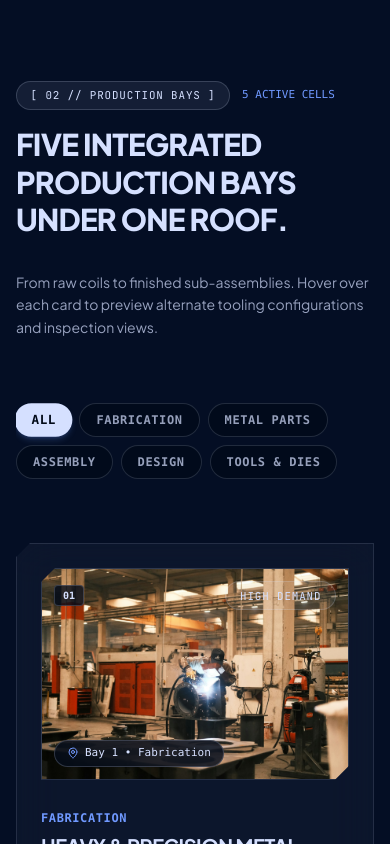
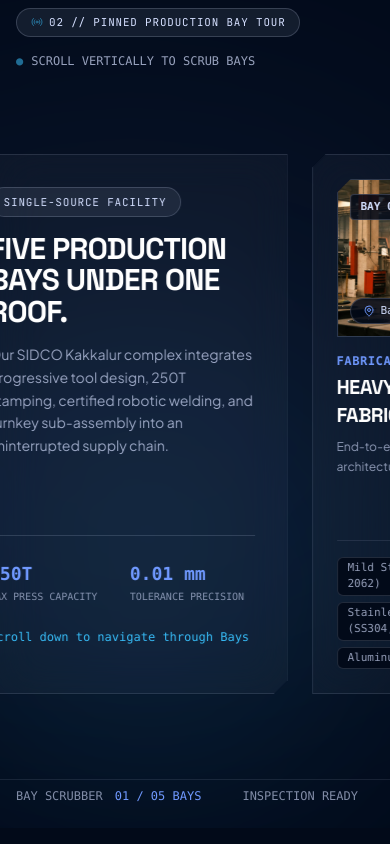
Before and after one commit to success-website/success-website.github.io, a Next.js app: page / in a window 390 px wide. Shown: the part 3760-4604 px from the top of the page. Built offline with nearby package versions, Linux system fonts and the light colour scheme.

Commit message:
Add Hubtown pinned horizontal scroll across 5 bays, pinned kinetic text convergence, and side telemetry rail

```diff
--- a/src/app/globals.css
+++ b/src/app/globals.css
@@ -48,7 +48,6 @@ html.lenis, html.lenis body {
 }
 
 html {
-  scroll-behavior: smooth;
   scroll-padding-top: 100px;
   font-family: var(--font-main);
   color: var(--color-ice);
--- a/src/app/page.tsx
+++ b/src/app/page.tsx
@@ -20,6 +20,7 @@ import FloemaCursor from "@/components/FloemaCursor";
 import FloemaLoader from "@/components/FloemaLoader";
 import SmoothScroll from "@/components/SmoothScroll";
 import KineticScrollText from "@/components/KineticScrollText";
+import SideScrollNav from "@/components/SideScrollNav";
 
 export default function HomePage() {
   const [isSearchOpen, setIsSearchOpen] = useState(false);
@@ -47,6 +48,9 @@ export default function HomePage() {
 
         {/* Hubtown Luminescent Follower Cursor (Mouse devices) */}
         <FloemaCursor />
+
+        {/* Hubtown Fixed Side Scroll Tracker Rail (Single Page Navigation) */}
+        <SideScrollNav />
 
         {/* Floating Capsule Navbar */}
         <Navbar
--- a/src/components/ServicesShowcase.tsx
+++ b/src/components/ServicesShowcase.tsx
@@ -1,8 +1,9 @@
 "use client";
 
-import React, { useState } from "react";
+import React, { useState, useRef } from "react";
 import Image from "next/image";
-import { ArrowUpRight, X, MapPin } from "lucide-react";
+import { motion, useScroll, useTransform } from "framer-motion";
+import { ArrowUpRight, X, MapPin, SlidersHorizontal, ChevronRight, Layers, Radio } from "lucide-react";
 import { SERVICES_DATA, ServiceItem } from "@/data/websiteData";
 
 interface ServicesShowcaseProps {
@@ -10,148 +11,208 @@ interface ServicesShowcaseProps {
 }
 
 export default function ServicesShowcase({ onOpenQuoteWithService }: ServicesShowcaseProps) {
-  const [selectedCategory, setSelectedCategory] = useState<string>("All");
+  const containerRef = useRef<HTMLDivElement>(null);
   const [selectedService, setSelectedService] = useState<ServiceItem | null>(null);
 
-  const categories = ["All", "Fabrication", "Metal Parts", "Assembly", "Design", "Tools & Dies"];
+  const { scrollYProgress } = useScroll({
+    target: containerRef,
+    offset: ["start start", "end end"],
+  });
 
-  const filteredServices = selectedCategory === "All"
-    ? SERVICES_DATA
-    : SERVICES_DATA.filter((s) => s.category.toLowerCase().includes(selectedCategory.toLowerCase()));
+  // Smooth Horizontal Scrubbing Translation across the 5 bays (Hubtown signature)
+  const x = useTransform(scrollYProgress, [0, 1], ["0%", "-78%"]);
+
+  // Dynamic progress percentage for HUD
+  const progressPercent = useTransform(scrollYProgress, [0, 1], [0, 100]);
 
   return (
-    <section id="services" className="py-24 sm:py-32 bg-[#040E24] text-[#D5E0FF] relative overflow-hidden border-t border-[#D5E0FF]/10">
-      {/* Background Glow */}
-      <div className="absolute top-1/3 left-0 w-[500px] h-[500px] bg-[#7099FF]/5 blur-[140px] pointer-events-none" />
+    <section
+      ref={containerRef}
+      id="services"
+      className="relative h-[380vh] bg-[#020A19] text-[#D5E0FF]"
+    >
+      {/* Sticky Fullscreen Viewport Window (Hubtown Pinned Scroll) */}
+      <div className="sticky top-0 h-screen w-full overflow-hidden flex flex-col justify-between py-6 sm:py-8 z-20">
+        {/* Background Ambient Radial Glows */}
+        <div className="absolute inset-0 pointer-events-none">
+          <div className="absolute top-1/2 left-1/3 -translate-x-1/2 -translate-y-1/2 w-[700px] h-[500px] bg-[#7099FF]/10 blur-[150px] rounded-full" />
+          <div className="absolute bottom-10 right-10 w-[400px] h-[400px] bg-[#38BDF8]/10 blur-[120px] rounded-full" />
+        </div>
 
-      <div className="container mx-auto px-4 sm:px-6 lg:px-12 relative z-10">
-        {/* Section Header */}
-        <div className="flex flex-col lg:flex-row lg:items-end justify-between mb-16 gap-8">
-          <div className="max-w-2xl">
-            <div className="flex items-center gap-3 mb-4">
-              <span className="hubtown-tag">
-                [ 02 // PRODUCTION BAYS ]
+        {/* Top Header & Telemetry Bar */}
+        <div className="container mx-auto px-4 sm:px-6 lg:px-12 relative z-10 flex flex-col sm:flex-row sm:items-center justify-between gap-4">
+          <div className="flex items-center gap-3">
+            <span className="hubtown-tag flex items-center gap-2">
+              <Radio className="w-3 h-3 text-[#38BDF8] animate-pulse" />
+              <span>02 // PINNED PRODUCTION BAY TOUR</span>
             </span>
-              <span className="font-mono text-[11px] text-[#7099FF]">
-                5 ACTIVE CELLS
+            <span className="hidden md:inline-flex font-mono text-[11px] text-[#7099FF]">
+              HORIZONTAL CAMERA CAROUSEL
             </span>
           </div>
-            <h2 className="text-3xl sm:text-5xl font-black uppercase tracking-tight text-[#D5E0FF] leading-tight">
-              Five Integrated Production Bays Under One Roof.
-            </h2>
+
+          <div className="flex items-center gap-4 font-mono text-xs text-[#D5E0FF]/70">
+            <div className="flex items-center gap-2">
+              <span className="text-[#38BDF8] animate-pulse">●</span>
+              <span>SCROLL VERTICALLY TO SCRUB BAYS</span>
+            </div>
+            <div className="w-28 h-1.5 bg-[#D5E0FF]/15 rounded-full overflow-hidden hidden sm:block">
+              <motion.div
+                style={{ width: useTransform(progressPercent, (v) => `${v}%`) }}
+                className="h-full bg-gradient-to-r from-[#7099FF] to-[#38BDF8]"
+              />
+            </div>
+          </div>
         </div>
 
-          <p className="max-w-md text-sm sm:text-base text-[#D5E0FF]/70 font-normal leading-relaxed">
-            From raw coils to finished sub-assemblies. Hover over each card to preview alternate tooling configurations and inspection views.
+        {/* Center: Horizontal Sliding Track of Monolith Production Bay Cards */}
+        <div className="relative w-full overflow-visible my-auto z-10">
+          <motion.div
+            style={{ x }}
+            className="flex gap-6 sm:gap-10 items-center px-4 sm:px-8 lg:px-16 will-change-transform"
+          >
+            {/* Card 0: Section Overview & Telemetry Banner */}
+            <div className="w-[85vw] sm:w-[55vw] lg:w-[38vw] max-w-[560px] h-[64vh] sm:h-[70vh] flex-shrink-0 hubtown-beveled p-8 sm:p-10 bg-gradient-to-br from-[#040E24] via-[#061433] to-[#040E24] border border-[#D5E0FF]/20 flex flex-col justify-between backdrop-blur-xl shadow-2xl">
+              <div>
+                <span className="hubtown-tag text-[10px] mb-4 inline-block">
+                  SINGLE-SOURCE FACILITY
+                </span>
+                <h2 className="text-3xl sm:text-5xl font-black uppercase tracking-tight text-white font-['Space_Grotesk'] leading-[1.05]">
+                  Five Production Bays Under One Roof.
+                </h2>
+                <p className="mt-4 text-sm sm:text-base text-[#D5E0FF]/70 leading-relaxed font-normal">
+                  Our SIDCO Kakkalur complex integrates progressive tool design, 250T stamping, certified robotic welding, and turnkey sub-assembly into an uninterrupted supply chain.
                 </p>
               </div>
 
-        {/* Hubtown Filter Tabs */}
-        <div className="flex flex-wrap items-center gap-2 mb-12 pb-4 overflow-x-auto">
-          {categories.map((cat) => {
-            const isActive = selectedCategory === cat;
-            return (
-              <button
-                key={cat}
-                onClick={() => setSelectedCategory(cat)}
-                className={`px-4 py-2 rounded-full text-xs font-mono font-bold uppercase tracking-wider transition-all duration-300 ${
-                  isActive
-                    ? "bg-[#D5E0FF] text-[#020A19] shadow-md shadow-[#7099FF]/20 scale-105"
-                    : "bg-[#020A19]/80 text-[#D5E0FF]/70 hover:text-white border border-[#D5E0FF]/15 hover:border-[#7099FF]/40"
-                }`}
-              >
-                {cat}
-              </button>
-            );
-          })}
+              <div className="space-y-4 pt-6 border-t border-[#D5E0FF]/15">
+                <div className="grid grid-cols-2 gap-4 font-mono text-xs">
+                  <div>
+                    <span className="text-[#7099FF] block font-bold text-lg">250T</span>
+                    <span className="text-[#D5E0FF]/60 text-[10px] uppercase">Max Press Capacity</span>
+                  </div>
+                  <div>
+                    <span className="text-[#7099FF] block font-bold text-lg">0.01 mm</span>
+                    <span className="text-[#D5E0FF]/60 text-[10px] uppercase">Tolerance Precision</span>
+                  </div>
                 </div>
 
-        {/* Services Grid (Hubtown Beveled Design) */}
-        <div className="grid grid-cols-1 md:grid-cols-2 lg:grid-cols-3 gap-8">
-          {filteredServices.map((service) => (
+                <div className="flex items-center gap-2 text-xs font-mono text-[#38BDF8] pt-2">
+                  <span>Scroll down to navigate through Bays →</span>
+                </div>
+              </div>
+            </div>
+
+            {/* Cards 1 to 5: The 5 Dedicated Production Bays */}
+            {SERVICES_DATA.map((service, idx) => (
               <div
                 key={service.id}
-              id={`service-${service.id}`}
-              data-cursor="EXPAND"
+                data-cursor="INSPECT"
                 onClick={() => setSelectedService(service)}
-              className="hubtown-beveled bg-[#020A19]/80 border border-[#D5E0FF]/15 hover:border-[#7099FF]/50 p-6 cursor-pointer flex flex-col justify-between group hover:-translate-y-1.5 hover:shadow-2xl hover:shadow-[#7099FF]/10 transition-all duration-500 backdrop-blur-md"
+                className="w-[85vw] sm:w-[65vw] lg:w-[48vw] max-w-[740px] h-[64vh] sm:h-[70vh] flex-shrink-0 hubtown-beveled p-6 sm:p-8 bg-[#040E24]/85 border border-[#D5E0FF]/20 hover:border-[#7099FF]/60 flex flex-col justify-between backdrop-blur-xl transition-all duration-500 hover:shadow-2xl hover:shadow-[#7099FF]/15 group cursor-pointer"
               >
-              <div>
-                {/* Image Container with smooth crossfade */}
-                <div className="relative aspect-[16/11] w-full hubtown-beveled overflow-hidden bg-[#040E24] mb-6 border border-[#D5E0FF]/10">
-                  {/* Default Image */}
+                {/* Image Section with Crossfade */}
+                <div className="relative aspect-[16/9] w-full hubtown-beveled overflow-hidden bg-[#020A19] border border-[#D5E0FF]/15">
                   <Image
                     src={service.defaultImg}
                     alt={service.title}
                     fill
                     className="object-cover transition-opacity duration-500 group-hover:opacity-0"
-                    sizes="(max-width: 768px) 100vw, (max-width: 1200px) 50vw, 33vw"
+                    sizes="(max-width: 768px) 85vw, 48vw"
                   />
-                  {/* Hover Image */}
                   <Image
                     src={service.hoverImg}
-                    alt={`${service.title} Alternate`}
+                    alt={`${service.title} Alternate View`}
                     fill
                     className="object-cover opacity-0 transition-all duration-700 group-hover:opacity-100 group-hover:scale-105"
-                    sizes="(max-width: 768px) 100vw, (max-width: 1200px) 50vw, 33vw"
+                    sizes="(max-width: 768px) 85vw, 48vw"
                   />
 
-                  {/* Badges */}
+                  {/* Corner Badges */}
                   <div className="absolute top-3 left-3 right-3 flex items-center justify-between pointer-events-none">
-                    <span className="font-mono text-[10px] font-bold px-2 py-0.5 rounded bg-[#020A19]/80 border border-[#D5E0FF]/20 text-[#D5E0FF]">
-                      {service.number}
+                    <span className="font-mono text-[11px] font-bold px-2.5 py-1 rounded bg-[#020A19]/85 border border-[#D5E0FF]/20 text-[#D5E0FF]">
+                      BAY {service.number} // 05
                     </span>
                     <span className="hubtown-tag text-[10px]">
                       {service.tag}
                     </span>
                   </div>
 
-                  {/* Bay Tag */}
-                  <div className="absolute bottom-3 left-3 bg-[#020A19]/80 backdrop-blur-md border border-[#D5E0FF]/20 text-[#D5E0FF] px-3 py-1 rounded-full text-[11px] font-mono flex items-center gap-1.5">
+                  <div className="absolute bottom-3 left-3 bg-[#020A19]/85 border border-[#D5E0FF]/20 text-[#D5E0FF] px-3 py-1 rounded-full text-[11px] font-mono flex items-center gap-1.5">
                     <MapPin className="w-3 h-3 text-[#7099FF]" />
                     <span>{service.hallOrBay}</span>
                   </div>
                 </div>
 
-                {/* Content */}
+                {/* Content Section */}
+                <div className="mt-4 flex-1 flex flex-col justify-between">
                   <div>
+                    <div className="flex items-center justify-between">
                       <span className="text-xs font-mono font-bold uppercase tracking-wider text-[#7099FF]">
                         {service.category}
                       </span>
-                  <h3 className="mt-1 text-xl font-bold uppercase tracking-tight text-[#D5E0FF] group-hover:text-white transition-colors">
+                      <span className="text-xs font-mono text-[#D5E0FF]/50">
+                        CLICK TO EXPAND DOSSIER
+                      </span>
+                    </div>
+
+                    <h3 className="text-xl sm:text-2xl font-bold uppercase tracking-tight text-white group-hover:text-[#D5E0FF] transition-colors mt-1 font-['Space_Grotesk']">
                       {service.title}
                     </h3>
-                  <p className="mt-3 text-sm text-[#D5E0FF]/65 line-clamp-3 leading-relaxed">
+
+                    <p className="mt-2 text-xs sm:text-sm text-[#D5E0FF]/65 line-clamp-2 leading-relaxed">
                       {service.shortDesc}
                     </p>
                   </div>
-              </div>
 
-              {/* Card Footer: Materials & Action */}
-              <div className="mt-6 pt-4 border-t border-[#D5E0FF]/10 flex items-center justify-between">
-                <div className="flex flex-wrap gap-1">
-                  {service.materials.slice(0, 2).map((mat, i) => (
+                  {/* Footer Bar: Materials & Action Button */}
+                  <div className="pt-4 border-t border-[#D5E0FF]/10 flex items-center justify-between mt-3">
+                    <div className="flex flex-wrap gap-1.5">
+                      {service.materials.slice(0, 3).map((mat, i) => (
                         <span
                           key={i}
-                      className="px-2.5 py-0.5 rounded-md bg-[#040E24] border border-[#D5E0FF]/10 text-[#D5E0FF]/70 text-[11px] font-mono"
+                          className="px-2.5 py-0.5 rounded-md bg-[#020A19] border border-[#D5E0FF]/15 text-[#D5E0FF]/70 text-[11px] font-mono"
                         >
                           {mat}
                         </span>
                       ))}
                     </div>
 
-                <span className="w-8 h-8 rounded-full bg-[#040E24] border border-[#D5E0FF]/20 group-hover:bg-[#D5E0FF] group-hover:text-[#020A19] text-[#D5E0FF] flex items-center justify-center transition-all">
-                  <ArrowUpRight className="w-4 h-4" />
-                </span>
+                    <button
+                      onClick={(e) => {
+                        e.stopPropagation();
+                        onOpenQuoteWithService(service.title);
+                      }}
+                      className="hubtown-btn-solid text-xs py-2 px-4 shadow-md shadow-[#7099FF]/20 flex items-center gap-1.5"
+                    >
+                      <span>Request RFQ</span>
+                      <ArrowUpRight className="w-3.5 h-3.5" />
+                    </button>
+                  </div>
                 </div>
               </div>
             ))}
+          </motion.div>
         </div>
 
-        {/* Modal: Detailed Service Inspection */}
+        {/* Bottom Navigation Indicators */}
+        <div className="container mx-auto px-4 sm:px-6 lg:px-12 relative z-10 flex items-center justify-between pt-2 border-t border-[#D5E0FF]/10 font-mono text-xs text-[#D5E0FF]/60">
+          <div className="flex items-center gap-3">
+            <span>BAY SCRUBBER</span>
+            <span className="text-[#7099FF]">01 / 05 BAYS</span>
+          </div>
+
+          <div className="flex items-center gap-2">
+            <span>INSPECTION READY</span>
+            <span className="w-2 h-2 rounded-full bg-[#7099FF] animate-ping" />
+          </div>
+        </div>
+      </div>
+
+      {/* Detailed Bay Inspection Modal */}
       {selectedService && (
         <div
-            className="fixed inset-0 z-50 flex items-center justify-center p-4 bg-[#020A19]/80 backdrop-blur-md animate-in fade-in duration-200"
+          className="fixed inset-0 z-50 flex items-center justify-center p-4 bg-[#020A19]/85 backdrop-blur-md animate-in fade-in duration-200"
           onClick={() => setSelectedService(null)}
         >
           <div
@@ -163,7 +224,7 @@ export default function ServicesShowcase({ onOpenQuoteWithService }: ServicesSho
                 <span className="hubtown-tag text-xs mb-2">
                   {selectedService.hallOrBay}
                 </span>
-                  <h3 className="text-2xl sm:text-3xl font-black uppercase tracking-tight text-[#D5E0FF]">
+                <h3 className="text-2xl sm:text-3xl font-black uppercase tracking-tight text-white font-['Space_Grotesk']">
                   {selectedService.title}
                 </h3>
               </div>
@@ -219,13 +280,12 @@ export default function ServicesShowcase({ onOpenQuoteWithService }: ServicesSho
                 onClick={() => setSelectedService(null)}
                 className="text-xs font-mono font-bold uppercase tracking-wider text-[#D5E0FF]/60 hover:text-white"
               >
-                  Close
+                Close Window
               </button>
             </div>
           </div>
         </div>
       )}
-      </div>
     </section>
   );
 }
```
Also changed, not shown: src/components/KineticScrollText.tsx (+48 -39 lines), src/components/SideScrollNav.tsx (added, +81 -0 lines). Lines whose indentation alone changed are shown as unchanged.
